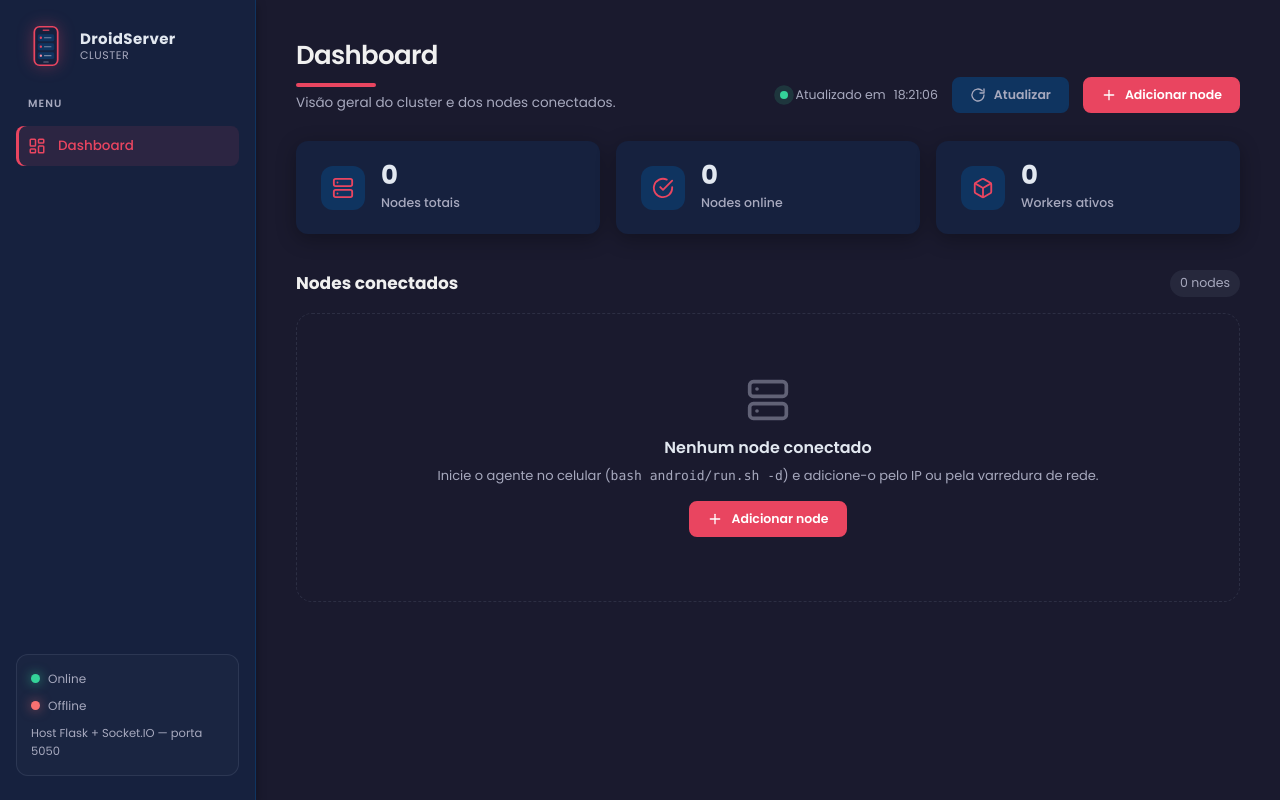
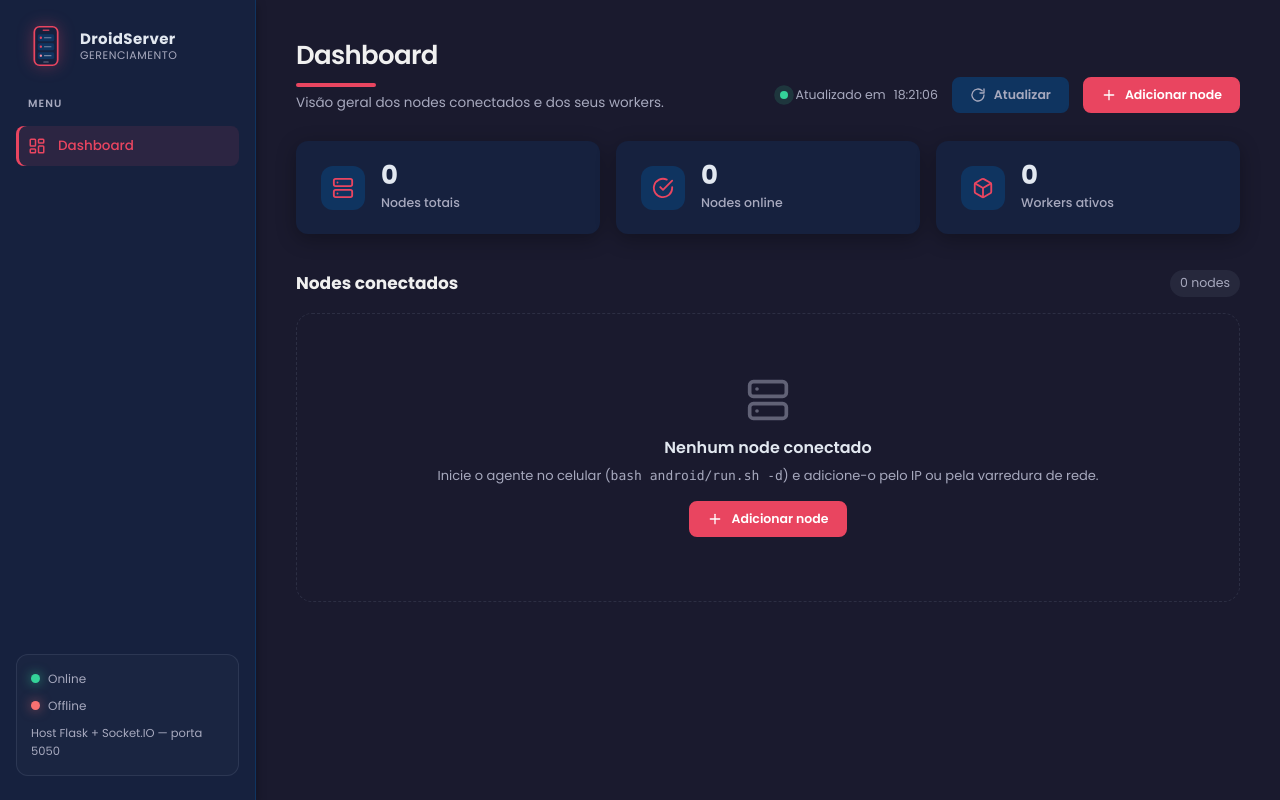
Before and after one commit to JPedroCMartins/DroidServer, a Flask app: page / in a window 1280 px wide. Run offline with Flask 3, Linux system fonts and the light colour scheme; data that the repository does not hold is empty.

Commit message:
feat(painel): "gerenciamento" no lugar de "orquestração" e "cluster"
Título da aba, tela de login, rótulo sob o logo, subtítulo do Dashboard e
capa da apresentação alinhados ao título novo do artigo.

Co-Authored-By: Claude Opus 5.5 <noreply@anthropic.com>

```diff
--- a/desktop/app/routes.py
+++ b/desktop/app/routes.py
@@ -369,7 +369,7 @@ def spa(ip=None, alias=None):
 
 @app.route('/apresentar_tcc')
 def apresentar_tcc():
-    """Slides da defesa do TCC. Não mostram nada do cluster; por isso dispensam login."""
+    """Slides da defesa do TCC. Não mostram nada dos nodes; por isso dispensam login."""
     return render_template('apresentacao.html')
 
 
--- a/desktop/app/templates/apresentacao.html
+++ b/desktop/app/templates/apresentacao.html
@@ -421,7 +421,7 @@
                 <div>
                     <div class="curso">Engenharia da Computação · UNINORTE</div>
                     <h1>Celulares antigos como <span class="destaque">servidores</span></h1>
-                    <p class="sub">Orquestração de servidores virtuais privados em smartphones Android reaproveitados</p>
+                    <p class="sub">Gerenciamento de ambientes Linux do tipo VPS em smartphones Android reaproveitados sem acesso root</p>
                     <div class="barra"></div>
                     <p class="autor">João Pedro Correia Martins</p>
                     <p class="local">TCC II · Manaus – 2026</p>
--- a/desktop/app/templates/index.html
+++ b/desktop/app/templates/index.html
@@ -4,7 +4,7 @@
 <head>
     <meta charset="UTF-8">
     <meta name="viewport" content="width=device-width, initial-scale=1.0">
-    <title>DroidServer — Painel de Orquestração</title>
+    <title>DroidServer — Painel de Gerenciamento</title>
     <link rel="icon" type="image/svg+xml" href="{{ url_for('static', filename='img/droidserver-favicon.svg') }}">
 
     <!-- Bibliotecas servidas pelo próprio Host: o painel funciona sem internet
@@ -133,7 +133,7 @@
                 <img src="{{ url_for('static', filename='img/droidserver-icone.svg') }}" alt="" class="w-11 h-11 shrink-0 drop-shadow-[0_0_8px_rgba(233,69,96,.35)]">
                 <div class="flex flex-col leading-tight">
                     <strong class="text-[15px] font-bold tracking-wide">DroidServer</strong>
-                    <span class="text-[11px] text-muted uppercase tracking-wider">Cluster</span>
+                    <span class="text-[11px] text-muted uppercase tracking-wider">Gerenciamento</span>
                 </div>
             </a>
 
@@ -655,7 +655,7 @@
 
             $('view').innerHTML = `
             <div class="max-w-[1400px] px-5 md:px-10 pt-6 md:pt-9 pb-14">
-                ${topbar('Dashboard', 'Visão geral do cluster e dos nodes conectados.', `
+                ${topbar('Dashboard', 'Visão geral dos nodes conectados e dos seus workers.', `
                     <span class="flex items-center gap-2 text-[12.5px] text-muted">
                         <span class="w-2 h-2 rounded-full bg-ok animate-pulseDot"></span>
                         Atualizado em <span id="updatedAt">—</span>
--- a/desktop/app/templates/login.html
+++ b/desktop/app/templates/login.html
@@ -116,7 +116,7 @@
             <img class="logo" src="{{ url_for('static', filename='img/droidserver-icone.svg') }}" alt="">
             <div>
                 <strong>DroidServer</strong>
-                <span>Painel de orquestração</span>
+                <span>Painel de gerenciamento</span>
             </div>
         </div>
 
```
